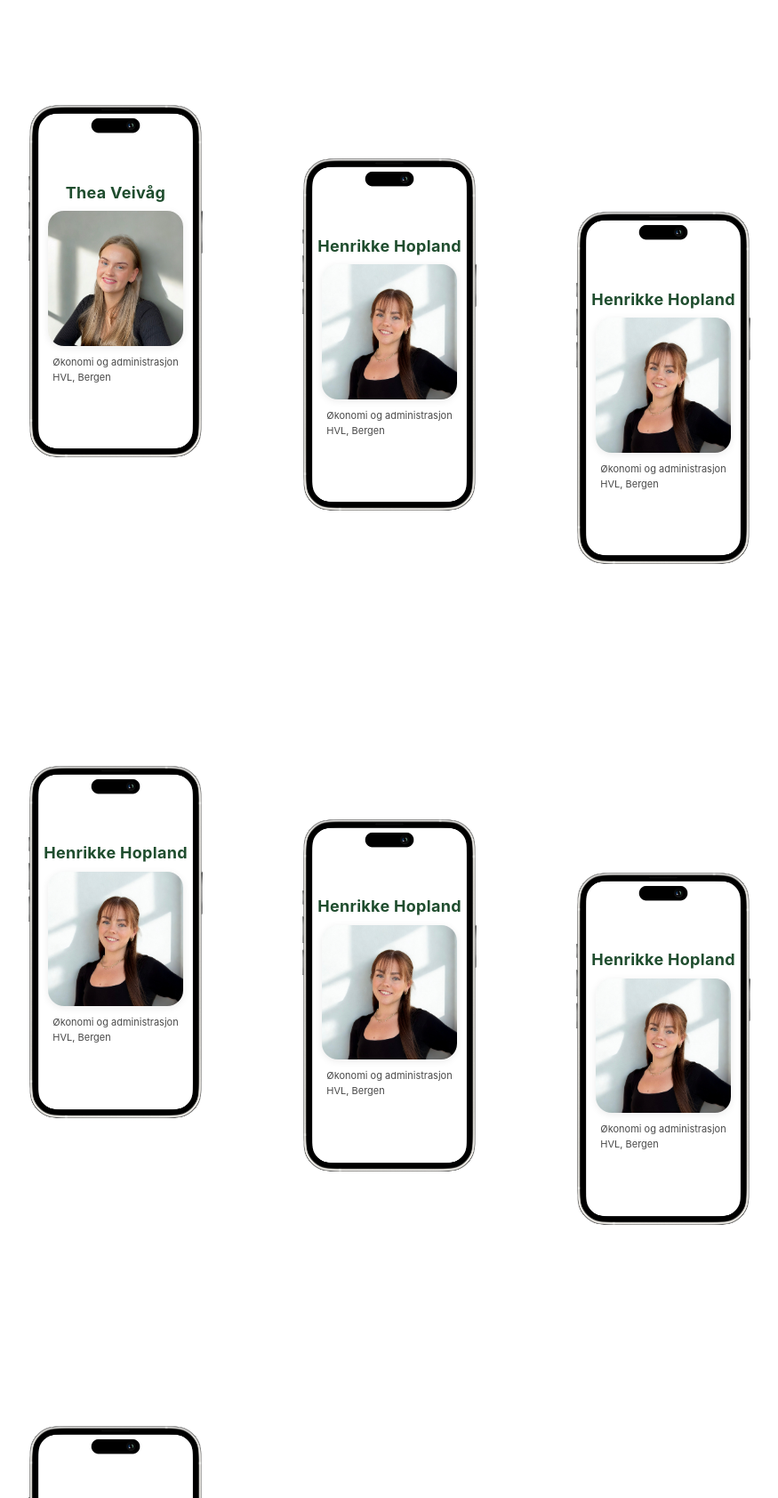
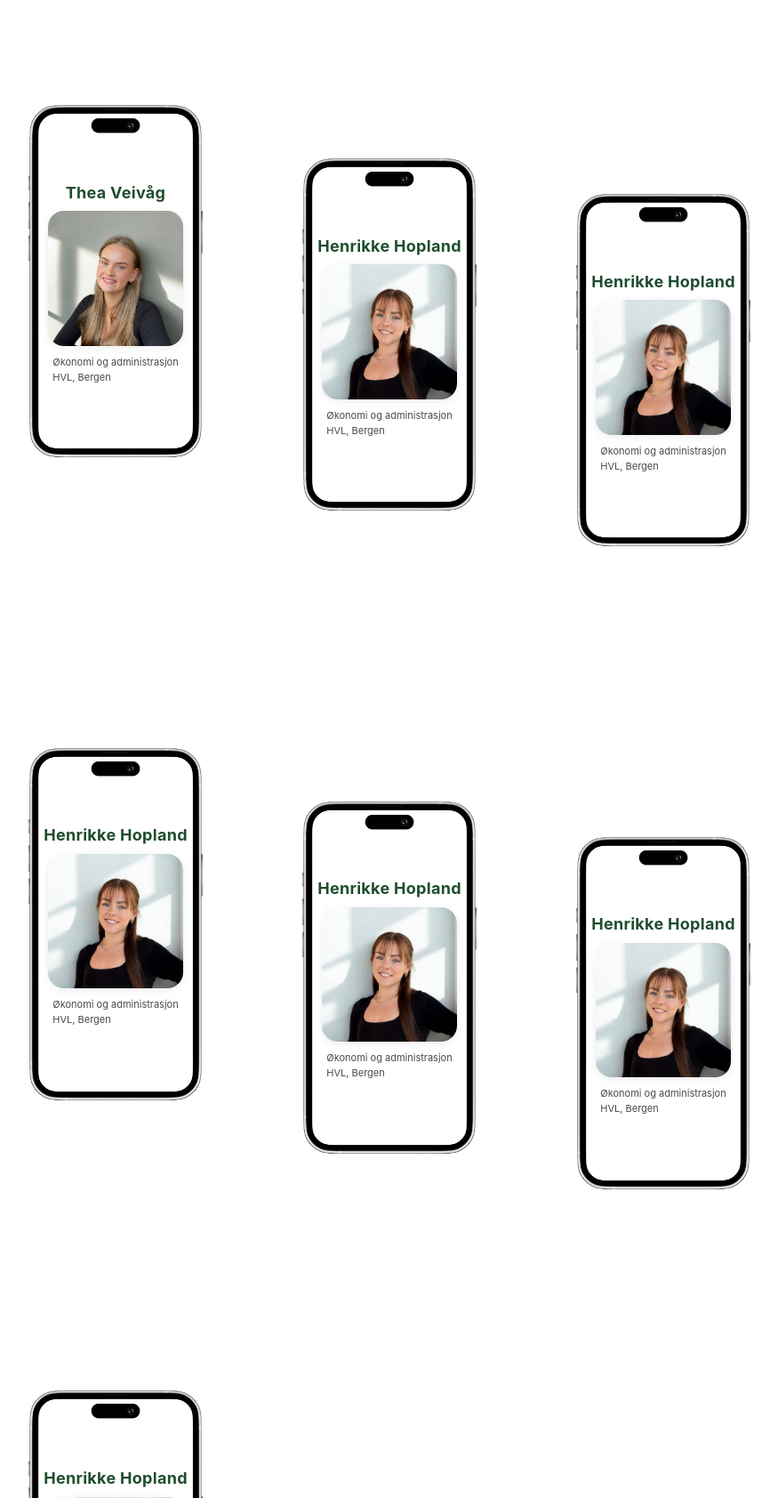
Before and after one commit to henrikkehopland/Gruppe4_SDG335, a Flask app: page /home in a window 1280 px wide. Shown: the part 777-2461 px from the top of the page at 89% size, without its empty margins (202-1077 px from the left). Run offline with Flask 2, Linux system fonts and the light colour scheme; some libraries are stand-ins or nearby versions.

Commit message:
Update home.css

```diff
--- a/capp/static/home.css
+++ b/capp/static/home.css
@@ -336,7 +336,7 @@ iphone kortet
 
 /* --- Stagger / trappetrinn-effekt --- */
 .phone-grid .iphone-card:nth-child(3n+2){ margin-top: 60px; }  /* kolonne 2 */
-.phone-grid .iphone-card:nth-child(3n+3){ margin-top: 120px; } /* kolonne 3 */
+.phone-grid .iphone-card:nth-child(3n+3){ margin-top: 100px; } /* kolonne 3 */
 
 /* Valfritt: jamn ut siste raden litt når det blir mange kort */
 .phone-grid .iphone-card:last-child{ margin-bottom: 40px; }
```
